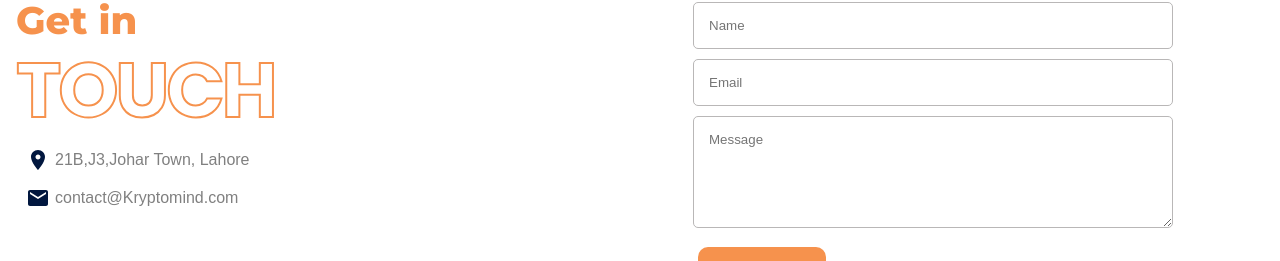
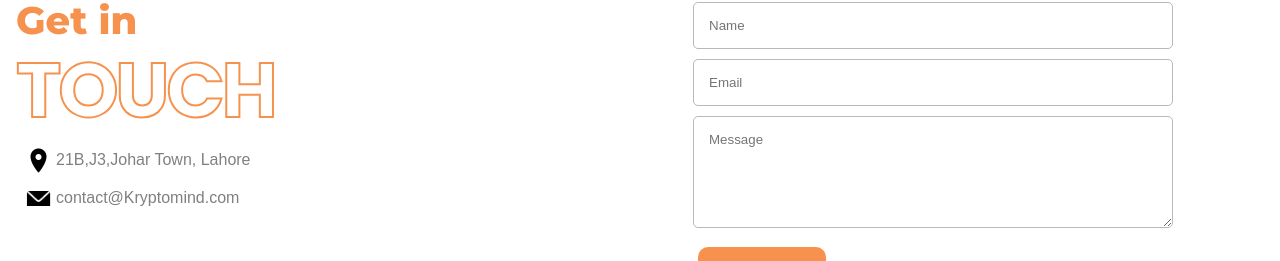
Before and after one commit to 0xumarkhatab/Kryptomind, a React (Create React App) app: page / in a window 1280 px wide. Shown: the part 5697-5958 px from the top of the page. Built offline with nearby package versions, Linux system fonts and the light colour scheme.

Commit message:
Fixed Contact Icon Error for Vercel

```diff
--- a/src/components/Contact/Contact.css
+++ b/src/components/Contact/Contact.css
@@ -8,6 +8,12 @@
   display: flex;
   align-items: center;
 }
+.contacts > p > img {
+  width: 25px;
+  height: 25px;
+  object-fit: contain;
+}
+
 .contacts > p > p {
   margin: 5px;
 }
--- a/src/components/Contact/Contact.jsx
+++ b/src/components/Contact/Contact.jsx
@@ -12,11 +12,11 @@ function Contact() {
         <div className="contacts">
           <p>
             {" "}
-            <LocationOnIcon /> <p>21B,J3,Johar Town, Lahore</p>
+            <img src="./icons/location.png" /> <p>21B,J3,Johar Town, Lahore</p>
           </p>
           <p>
             {" "}
-            <EmailIcon /> <p>contact@Kryptomind.com</p>
+            <img src="./icons/mail.png" /> <p>contact@Kryptomind.com</p>
           </p>
         </div>
       </div>
```
Also changed, not shown: public/icons/location.png (added), public/icons/mail.png (added).
